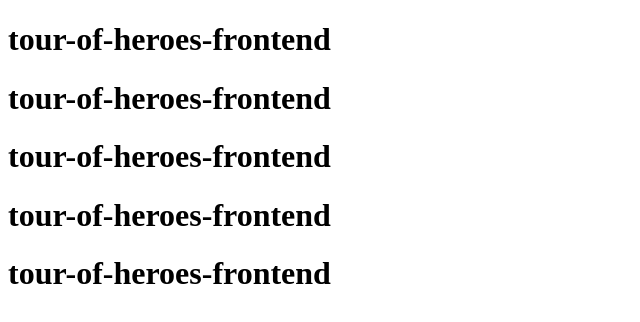
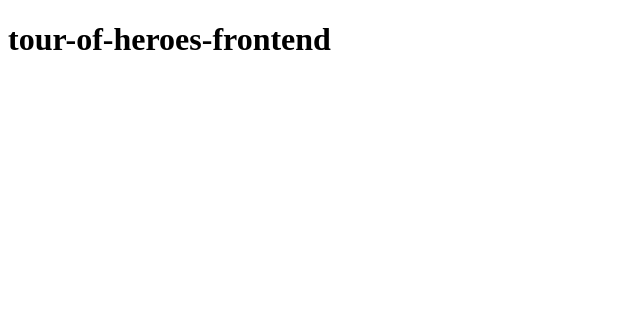
Before and after one commit to luanfsouza/tour-of-heroes-frontend, an Angular app: page / in a window 1280 px wide. Shown: the top 322 px of the page, without its empty margins (0-640 px from the left). Built offline with nearby package versions, Linux system fonts and the light colour scheme.

Commit message:
update app.component.html

```diff
--- a/src/app/app.component.html
+++ b/src/app/app.component.html
@@ -1,5 +1 @@
 <h1>{{ title }}</h1>
-<h1>{{ title }}</h1>
-<h1>{{ title }}</h1>
-<h1>{{ title }}</h1>
-<h1>{{ title }}</h1>
```
